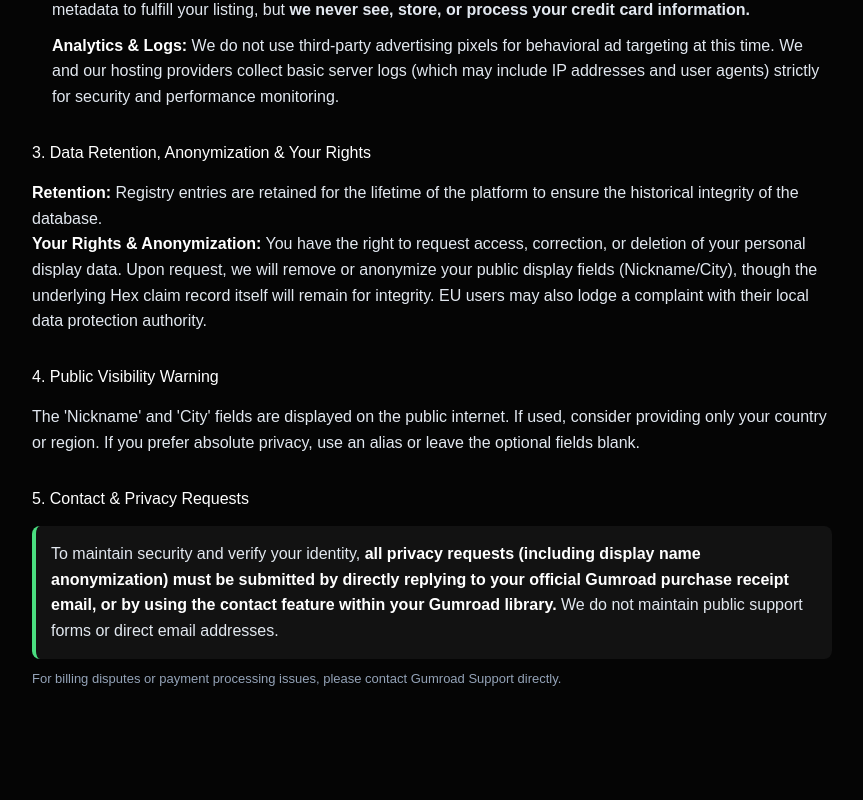
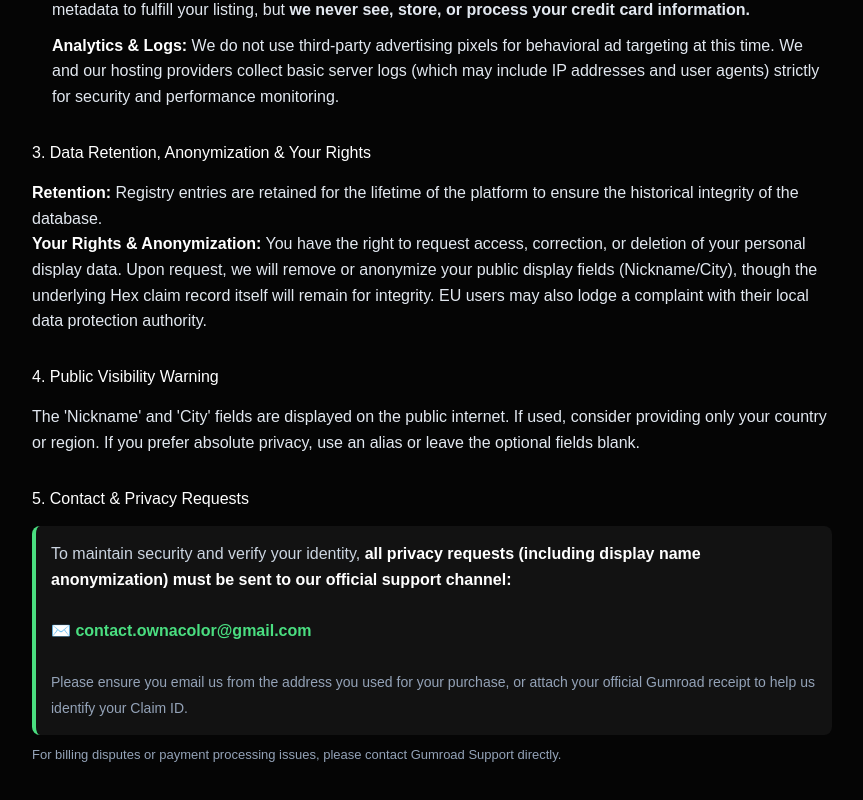
Before and after one commit to hex-land-grab/github-m7imdtit, a Next.js app: page /privacy in a window 1280 px wide. Shown: the part 825-1625 px from the top of the page, without its empty margins (208-1071 px from the left). Before the commit the page ends 1554 px from the top, so only its background shows below. Built offline with nearby package versions, Linux system fonts and the light colour scheme.

Commit message:
Update page.tsx

```diff
--- a/app/privacy/page.tsx
+++ b/app/privacy/page.tsx
@@ -43,8 +43,14 @@ export default function PrivacyPage() {
         <p>The 'Nickname' and 'City' fields are displayed on the public internet. If used, consider providing only your country or region. If you prefer absolute privacy, use an alias or leave the optional fields blank.</p>
 
         <h2 style={{ color: '#fff', marginTop: '30px', marginBottom: '15px' }}>5. Contact & Privacy Requests</h2>
-        <p style={{ backgroundColor: 'rgba(255,255,255,0.05)', padding: '15px', borderRadius: '8px', borderLeft: '4px solid #4ade80', marginTop: '10px' }}>
-          To maintain security and verify your identity, <strong style={{ color: '#fff' }}>all privacy requests (including display name anonymization) must be submitted by directly replying to your official Gumroad purchase receipt email, or by using the contact feature within your Gumroad library.</strong> We do not maintain public support forms or direct email addresses.
+        <p style={{ backgroundColor: 'rgba(255,255,255,0.05)', padding: '15px', borderRadius: '8px', borderLeft: '4px solid #4ade80', marginTop: '10px', color: '#cbd5e1' }}>
+          To maintain security and verify your identity, <strong style={{ color: '#fff' }}>all privacy requests (including display name anonymization) must be sent to our official support channel:</strong>
+          <br /><br />
+          <a href="mailto:contact.ownacolor@gmail.com" style={{ color: '#4ade80', textDecoration: 'none', fontWeight: 'bold', fontSize: '16px' }}>
+            ✉️ contact.ownacolor@gmail.com
+          </a>
+          <br /><br />
+          <span style={{ fontSize: '14px', color: '#94a3b8' }}>Please ensure you email us from the address you used for your purchase, or attach your official Gumroad receipt to help us identify your Claim ID.</span>
         </p>
         <p style={{ fontSize: '13px', color: '#94a3b8', marginTop: '10px' }}>For billing disputes or payment processing issues, please contact Gumroad Support directly.</p>
       </div>
```
